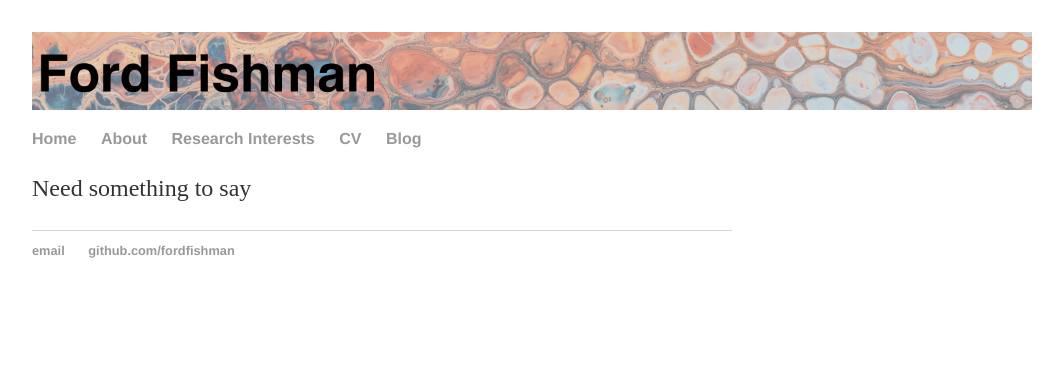
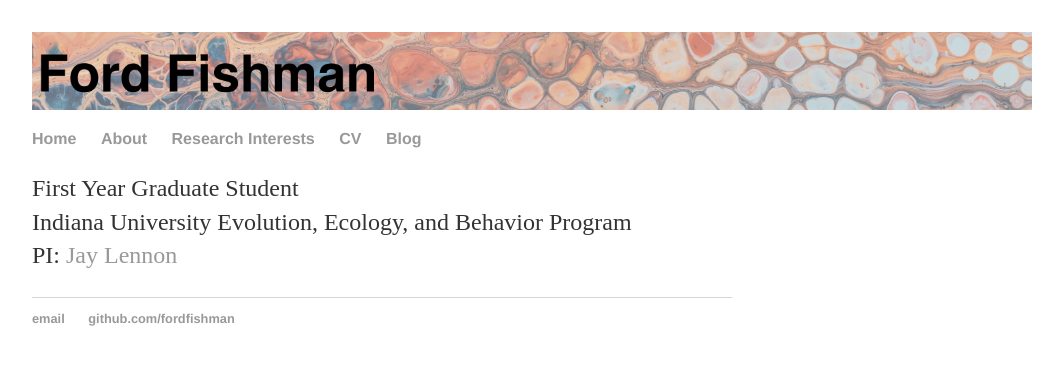
Before and after one commit to fordfishman/fordfishman.github.io, a Jekyll site: the page built from about/index.html, in a window 1280 px wide. Shown: the top 365 px of the page, without its empty margins (0-1063 px from the left). Built offline with Jekyll 4.4.1, drawn with Linux system fonts in a browser that asks for light colours.

Commit message:
Added basic information to About section

```diff
--- a/about/index.html
+++ b/about/index.html
@@ -2,5 +2,11 @@
 layout: default
 ---
 <div class="blurb">
-    <p>Need something to say</p>
+    <p>First Year Graduate Student
+        <br>
+        Indiana University Evolution, Ecology, and Behavior Program
+        <br>
+        PI: <a href="https://microbes.sitehost.iu.edu/">Jay Lennon</a>
+    </p>
+    <p></p>
 </div>
--- a/index.html
+++ b/index.html
@@ -3,8 +3,6 @@ layout: default
 title: Ford Fishman
 ---
 <div class="blurb">
-	<h1>Hi there, I'm Ford Fishman!</h1>
+	<h1>Microbial Ecology</h1>
 	<p>Microbial ecologist in Jay Lennon's lab</p>
-	<img src="https://images.unsplash.com/photo-1552084162-ec07b3f162dc?ixlib=rb-1.2.1&ixid=eyJhcHBfaWQiOjEyMDd9&auto=format&fit=crop&w=750&q=80" alt="Cell Banner">
-
 </div><!-- /.blurb -->
```
